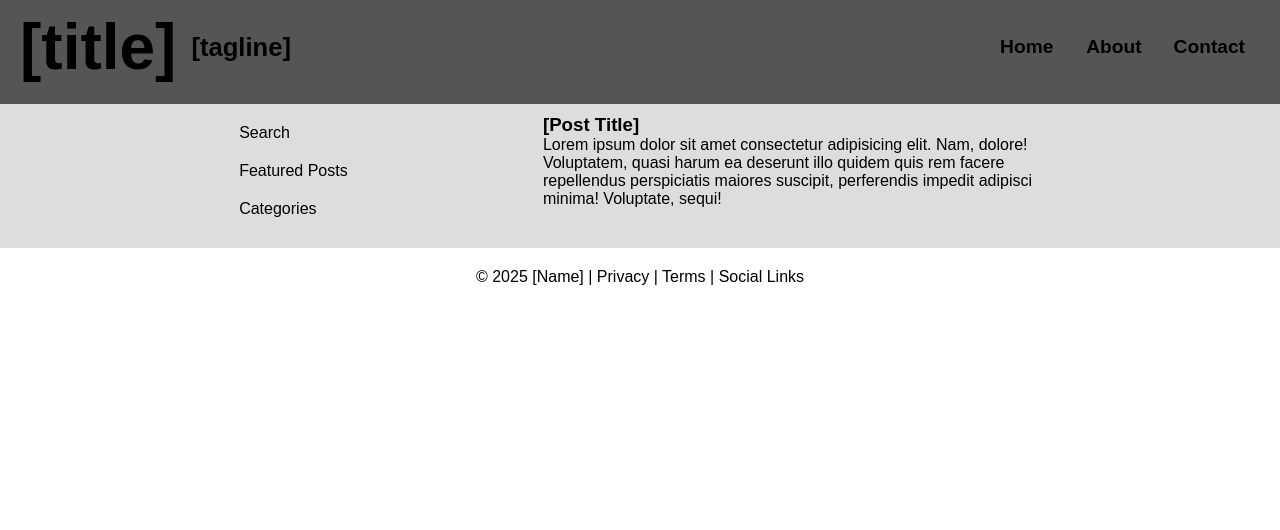
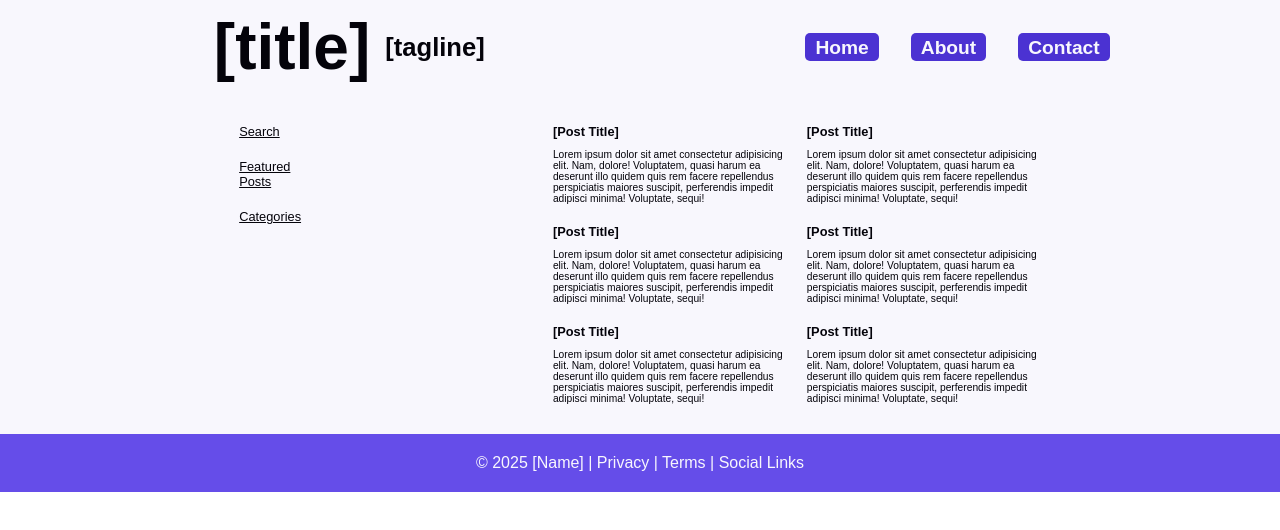
Before and after one commit to DiegoRGomez5916/website-templates, a plain HTML site: page blog template/index.html in a window 1280 px wide. Drawn offline with Linux system fonts and the light colour scheme.

Commit message:
styled website

```diff
--- a/blog template/index.html
+++ b/blog template/index.html
@@ -20,10 +20,32 @@
                 <a class="side-bar-link">Featured Posts</a>
                 <a class="side-bar-link">Categories</a>
             </aside>
-            <article class="article">
-                <h3>[Post Title]</h3>
-                <p>Lorem ipsum dolor sit amet consectetur adipisicing elit. Nam, dolore! Voluptatem, quasi harum ea deserunt illo quidem quis rem facere repellendus perspiciatis maiores suscipit, perferendis impedit adipisci minima! Voluptate, sequi!</p>
-            </article>
+            <div class="post-container">
+                <article class="article">
+                    <h3 class="post-title">[Post Title]</h3>
+                    <p class="post-excerpt">Lorem ipsum dolor sit amet consectetur adipisicing elit. Nam, dolore! Voluptatem, quasi harum ea deserunt illo quidem quis rem facere repellendus perspiciatis maiores suscipit, perferendis impedit adipisci minima! Voluptate, sequi!</p>
+                </article>
+                <article class="article">
+                    <h3 class="post-title">[Post Title]</h3>
+                    <p class="post-excerpt">Lorem ipsum dolor sit amet consectetur adipisicing elit. Nam, dolore! Voluptatem, quasi harum ea deserunt illo quidem quis rem facere repellendus perspiciatis maiores suscipit, perferendis impedit adipisci minima! Voluptate, sequi!</p>
+                </article>
+                <article class="article">
+                    <h3 class="post-title">[Post Title]</h3>
+                    <p class="post-excerpt">Lorem ipsum dolor sit amet consectetur adipisicing elit. Nam, dolore! Voluptatem, quasi harum ea deserunt illo quidem quis rem facere repellendus perspiciatis maiores suscipit, perferendis impedit adipisci minima! Voluptate, sequi!</p>
+                </article>
+                <article class="article">
+                    <h3 class="post-title">[Post Title]</h3>
+                    <p class="post-excerpt">Lorem ipsum dolor sit amet consectetur adipisicing elit. Nam, dolore! Voluptatem, quasi harum ea deserunt illo quidem quis rem facere repellendus perspiciatis maiores suscipit, perferendis impedit adipisci minima! Voluptate, sequi!</p>
+                </article>
+                <article class="article">
+                    <h3 class="post-title">[Post Title]</h3>
+                    <p class="post-excerpt">Lorem ipsum dolor sit amet consectetur adipisicing elit. Nam, dolore! Voluptatem, quasi harum ea deserunt illo quidem quis rem facere repellendus perspiciatis maiores suscipit, perferendis impedit adipisci minima! Voluptate, sequi!</p>
+                </article>
+                <article class="article">
+                    <h3 class="post-title">[Post Title]</h3>
+                    <p class="post-excerpt">Lorem ipsum dolor sit amet consectetur adipisicing elit. Nam, dolore! Voluptatem, quasi harum ea deserunt illo quidem quis rem facere repellendus perspiciatis maiores suscipit, perferendis impedit adipisci minima! Voluptate, sequi!</p>
+                </article>
+            </div>
         </main>
         <footer class="footer">
             <p class="closing">© 2025 [Name] | Privacy | Terms | Social Links</p>
--- a/blog template/style.css
+++ b/blog template/style.css
@@ -1,14 +1,23 @@
+:root {
+    --text: #04030a;
+    --background: #f8f7fd;
+    --primary: #4b32d2;
+    --secondary: #8e7de9;
+    --accent: #654de9;
+}
+
 * {
     margin: 0;
     padding: 0;
     font-family: Arial, Helvetica, sans-serif;
+    color: var(--text);
 }
 
 .header {
     display: grid;
     grid-template-columns: repeat(12, 1fr);
     gap: 15px;
-    background-color: #555555;
+    background-color: var(--background);
     padding: 10px 20px 20px 20px;
 }
 
@@ -16,18 +25,20 @@
     font-size: 5vw;
     justify-self: center;
     align-self: center;
+    grid-column: 3;
 }
 
 .tagline {
     font-size: 2vw;
     justify-self: center;
     align-self: center;
+    grid-column: 4;
 }
 
 .navigation {
     display: grid;
     grid-template-columns: repeat(3, 1fr);
-    grid-column: 10 / span 3;
+    grid-column: 8 / span 3;
     gap: 2px;
     justify-items: center;
 }
@@ -37,31 +48,66 @@
     font-size: 1.5vw;
     font-weight: bold;
     margin: 15px;
+    background-color: var(--primary);
+    padding: 4px 10px 2px 10px;
+    border-radius: 5px;
+    color: var(--background);
+}
+
+.nav-link:hover {
+    background-color: var(--secondary);
+    transform: translateY(-2px);
 }
 
 .main {
     display: grid;
     grid-template-columns: repeat(12, 1fr);
     gap: 15px;
-    background-color: #dddddd;
+    background-color: var(--background);
     padding: 10px 20px 20px 20px;
 }
 
 .side-bar{
-    grid-column: 3 / span 3;
+    grid-column: 3;
     display: flex;
     flex-direction: column;
 }
 
 .side-bar-link {
     margin: 10px;
+    font-size: 1vw;
+    text-decoration: underline;
+}
+
+.side-bar-link:hover {
+    color: var(--secondary);
+    transform: translateX(1px);
+}
+
+.post-container {
+    display: grid;
+    grid-template-columns: repeat(4, 1fr);
+    grid-auto-rows: auto;
+    grid-auto-columns: auto;
+    grid-column: 6 / span 5;
 }
 
 .article {
-    grid-column: 6 / span 5;
+    grid-column: span 2;
+}
+
+.post-title {
+    font-size: 1vw;
+    margin: 10px;
+}
+
+.post-excerpt {
+    font-size: 0.8vw;
+    margin: 10px;
 }
 
 .footer {
+    background-color: var(--accent);
     display: grid;
     grid-template-columns: repeat(12, 1fr);
     padding: 20px;
@@ -70,4 +116,5 @@
 .closing {
     grid-column: span 12;
     justify-self: center;
+    color: var(--background);
 }
```
